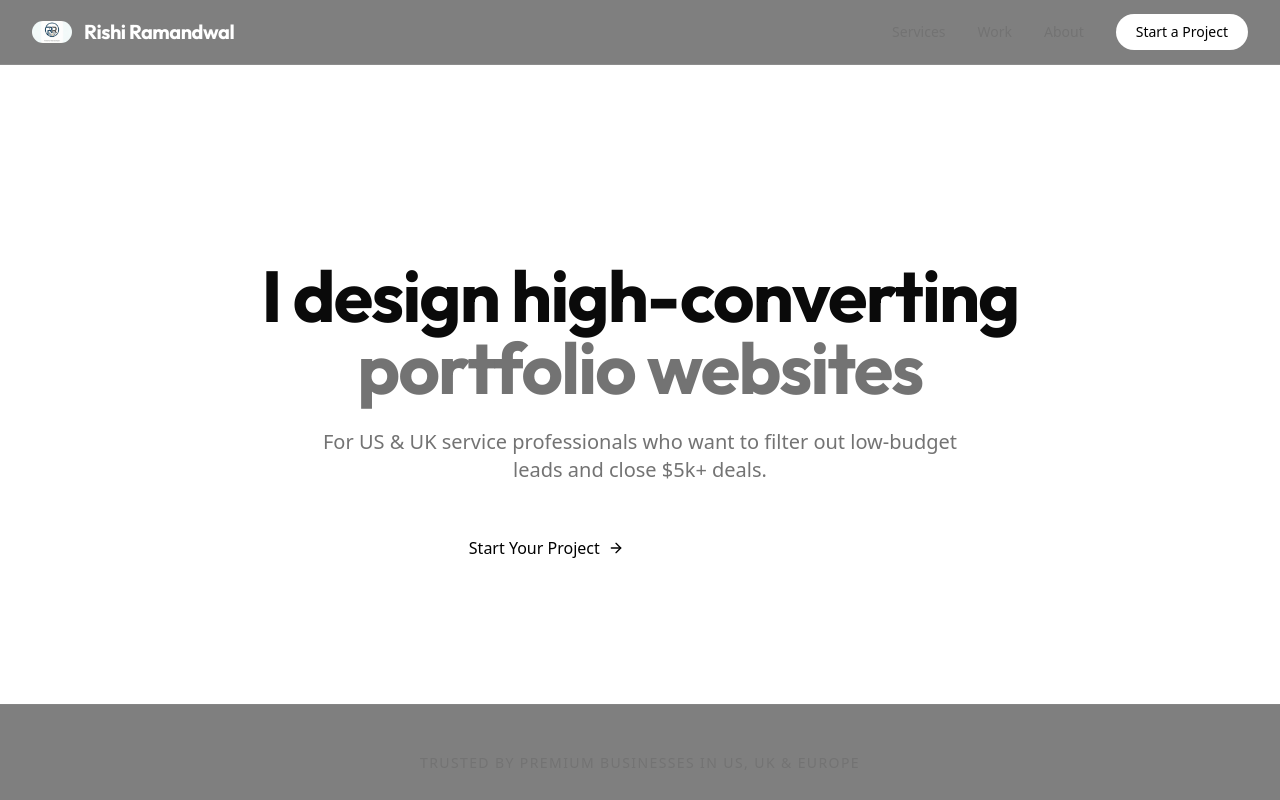
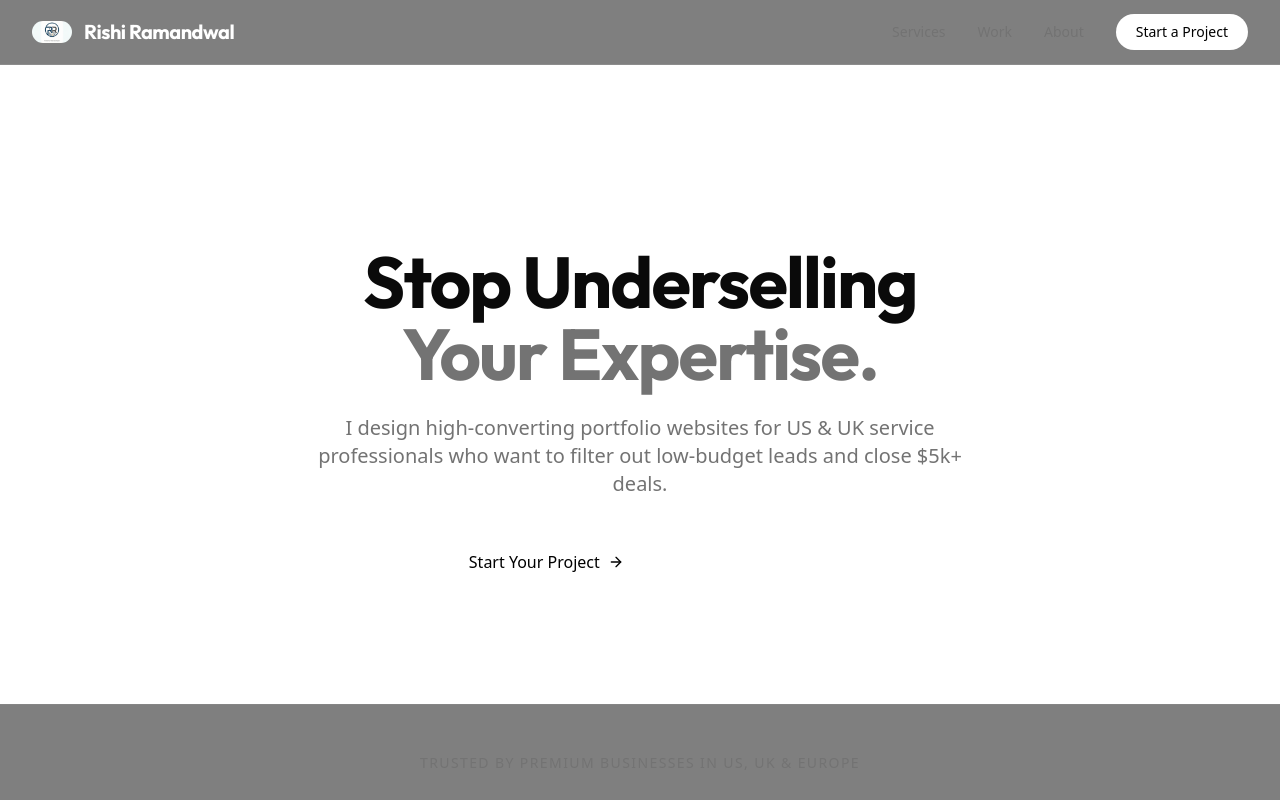
Before and after one commit to itsfreelancer-rishi/Portfolio, a Next.js app: page / in a window 1280 px wide. Shown: the top 800 px of the page. Built offline with nearby package versions, Linux system fonts and the light colour scheme.

Commit message:
Improve hero headline with pain-point focused messaging

```diff
--- a/src/components/home/Hero.tsx
+++ b/src/components/home/Hero.tsx
@@ -8,12 +8,12 @@ export function Hero() {
 
             <div className="mx-auto max-w-4xl text-center">
                 <h1 className="font-heading text-4xl font-bold tracking-tight text-foreground sm:text-6xl md:text-7xl">
-                    I design high-converting <br className="hidden md:block" />
-                    <span className="text-muted-foreground">portfolio websites</span>
+                    Stop Underselling <br className="hidden md:block" />
+                    <span className="text-muted-foreground">Your Expertise.</span>
                 </h1>
 
                 <p className="mx-auto mt-6 max-w-2xl text-lg text-muted-foreground md:text-xl">
-                    For US & UK service professionals who want to filter out low-budget leads and close $5k+ deals.
+                    I design high-converting portfolio websites for US & UK service professionals who want to filter out low-budget leads and close $5k+ deals.
                 </p>
 
                 <div className="mt-10 flex flex-col items-center justify-center gap-4 sm:flex-row">
```
